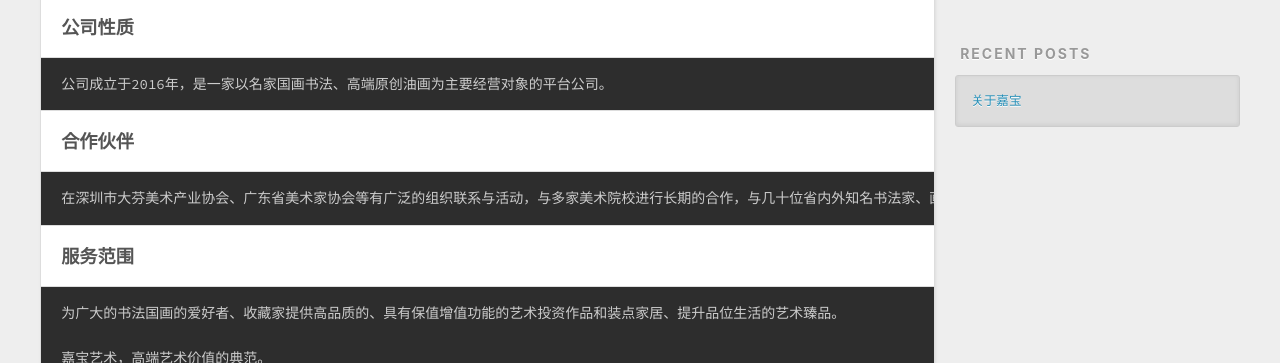
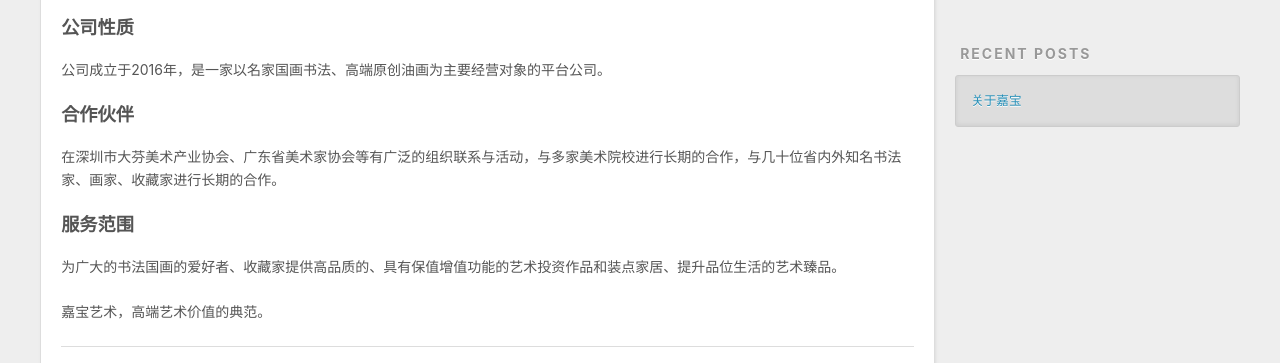
Before and after one commit to jiabaoart/jiabaoart.github.io, a plain HTML site: page 2018/08/30/hello-world/index.html in a window 1280 px wide. Shown: the part 434-797 px from the top of the page. Drawn offline with nearby package versions, Linux system fonts and the light colour scheme.

Commit message:
Site updated: 2018-08-31 10:24:31

```diff
--- a/2018/08/30/hello-world/index.html
+++ b/2018/08/30/hello-world/index.html
@@ -7,17 +7,17 @@
 
   <title>关于嘉宝 | 深圳市嘉宝艺术品投资有限公司</title>
   <meta name="viewport" content="width=device-width, initial-scale=1, maximum-scale=1">
-  <meta name="description" content="公司性质公司成立于2016年，是一家以名家国画书法、高端原创油画为主要经营对象的平台公司。 合作伙伴在深圳市大芬美术产业协会、广东省美术家协会等有广泛的组织联系与活动，与多家美术院校进行长期的合作，与几十位省内外知名书法家、画家、收藏家进行长期的合作。 服务范围为广大的书法国画的爱好者、收藏家提供高品质的、具有保值增值功能的艺术投资作品和装点家居、提升品位生活的艺术臻品。  嘉宝艺术，高端艺术价值">
+  <meta name="description" content="公司性质公司成立于2016年，是一家以名家国画书法、高端原创油画为主要经营对象的平台公司。 合作伙伴在深圳市大芬美术产业协会、广东省美术家协会等有广泛的组织联系与活动，与多家美术院校进行长期的合作，与几十位省内外知名书法家、画家、收藏家进行长期的合作。 服务范围为广大的书法国画的爱好者、收藏家提供高品质的、具有保值增值功能的艺术投资作品和装点家居、提升品位生活的艺术臻品。 嘉宝艺术，高端艺术价值的">
 <meta property="og:type" content="article">
 <meta property="og:title" content="关于嘉宝">
 <meta property="og:url" content="http://yoursite.com/2018/08/30/hello-world/index.html">
 <meta property="og:site_name" content="深圳市嘉宝艺术品投资有限公司">
-<meta property="og:description" content="公司性质公司成立于2016年，是一家以名家国画书法、高端原创油画为主要经营对象的平台公司。 合作伙伴在深圳市大芬美术产业协会、广东省美术家协会等有广泛的组织联系与活动，与多家美术院校进行长期的合作，与几十位省内外知名书法家、画家、收藏家进行长期的合作。 服务范围为广大的书法国画的爱好者、收藏家提供高品质的、具有保值增值功能的艺术投资作品和装点家居、提升品位生活的艺术臻品。  嘉宝艺术，高端艺术价值">
+<meta property="og:description" content="公司性质公司成立于2016年，是一家以名家国画书法、高端原创油画为主要经营对象的平台公司。 合作伙伴在深圳市大芬美术产业协会、广东省美术家协会等有广泛的组织联系与活动，与多家美术院校进行长期的合作，与几十位省内外知名书法家、画家、收藏家进行长期的合作。 服务范围为广大的书法国画的爱好者、收藏家提供高品质的、具有保值增值功能的艺术投资作品和装点家居、提升品位生活的艺术臻品。 嘉宝艺术，高端艺术价值的">
 <meta property="og:locale" content="default">
-<meta property="og:updated_time" content="2018-08-30T10:22:12.462Z">
+<meta property="og:updated_time" content="2018-08-31T02:24:08.919Z">
 <meta name="twitter:card" content="summary">
 <meta name="twitter:title" content="关于嘉宝">
-<meta name="twitter:description" content="公司性质公司成立于2016年，是一家以名家国画书法、高端原创油画为主要经营对象的平台公司。 合作伙伴在深圳市大芬美术产业协会、广东省美术家协会等有广泛的组织联系与活动，与多家美术院校进行长期的合作，与几十位省内外知名书法家、画家、收藏家进行长期的合作。 服务范围为广大的书法国画的爱好者、收藏家提供高品质的、具有保值增值功能的艺术投资作品和装点家居、提升品位生活的艺术臻品。  嘉宝艺术，高端艺术价值">
+<meta name="twitter:description" content="公司性质公司成立于2016年，是一家以名家国画书法、高端原创油画为主要经营对象的平台公司。 合作伙伴在深圳市大芬美术产业协会、广东省美术家协会等有广泛的组织联系与活动，与多家美术院校进行长期的合作，与几十位省内外知名书法家、画家、收藏家进行长期的合作。 服务范围为广大的书法国画的爱好者、收藏家提供高品质的、具有保值增值功能的艺术投资作品和装点家居、提升品位生活的艺术臻品。 嘉宝艺术，高端艺术价值的">
 
     <link rel="alternate" href="/atom.xml" title="深圳市嘉宝艺术品投资有限公司" type="application/atom+xml">
 
@@ -90,16 +90,15 @@
 
     <div class="article-entry" itemprop="articleBody">
 
-        <h3 id="公司性质"><a href="#公司性质" class="headerlink" title="公司性质"></a>公司性质</h3><pre><code>公司成立于2016年，是一家以名家国画书法、高端原创油画为主要经营对象的平台公司。
-</code></pre><h3 id="合作伙伴"><a href="#合作伙伴" class="headerlink" title="合作伙伴"></a>合作伙伴</h3><pre><code>在深圳市大芬美术产业协会、广东省美术家协会等有广泛的组织联系与活动，与多家美术院校进行长期的合作，与几十位省内外知名书法家、画家、收藏家进行长期的合作。
-</code></pre><h3 id="服务范围"><a href="#服务范围" class="headerlink" title="服务范围"></a>服务范围</h3><pre><code>为广大的书法国画的爱好者、收藏家提供高品质的、具有保值增值功能的艺术投资作品和装点家居、提升品位生活的艺术臻品。
+        <h3 id="公司性质"><a href="#公司性质" class="headerlink" title="公司性质"></a>公司性质</h3><p>公司成立于2016年，是一家以名家国画书法、高端原创油画为主要经营对象的平台公司。</p>
+<h3 id="合作伙伴"><a href="#合作伙伴" class="headerlink" title="合作伙伴"></a>合作伙伴</h3><p>在深圳市大芬美术产业协会、广东省美术家协会等有广泛的组织联系与活动，与多家美术院校进行长期的合作，与几十位省内外知名书法家、画家、收藏家进行长期的合作。</p>
+<h3 id="服务范围"><a href="#服务范围" class="headerlink" title="服务范围"></a>服务范围</h3><p>为广大的书法国画的爱好者、收藏家提供高品质的、具有保值增值功能的艺术投资作品和装点家居、提升品位生活的艺术臻品。</p>
+<p>嘉宝艺术，高端艺术价值的典范。</p>
 
-嘉宝艺术，高端艺术价值的典范。
-</code></pre>
 
     </div>
     <footer class="article-footer">
-      <a data-url="http://yoursite.com/2018/08/30/hello-world/" data-id="cjlhd0nl40000h8yhn2c2a2r0" class="article-share-link">Share</a>
+      <a data-url="http://yoursite.com/2018/08/30/hello-world/" data-id="cjlhdkkew0000x0yh2bzy9moz" class="article-share-link">Share</a>
 
 
     </footer>
```
Also changed, not shown: index.html (+5 -6 lines).
